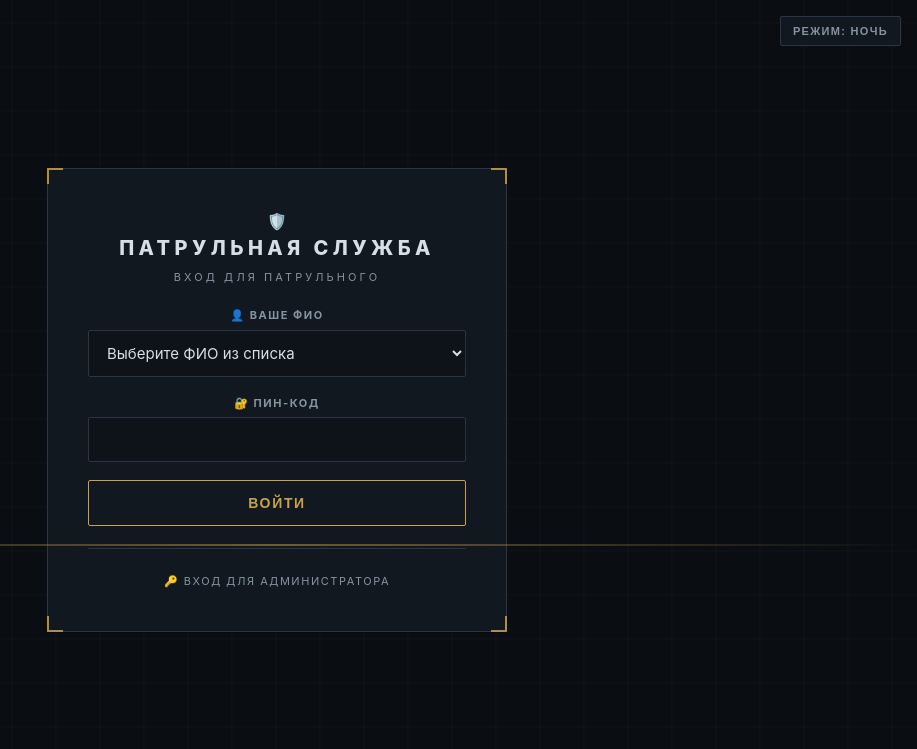
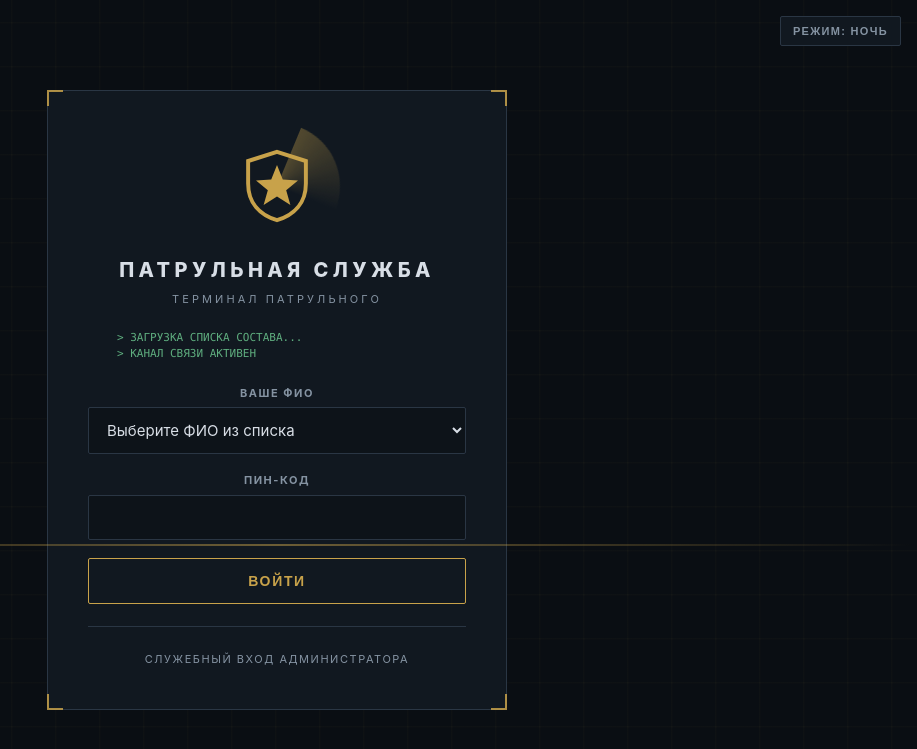
Before and after one commit to Anon2200/patrol-system, a FastAPI app: page / in a window 1280 px wide. Shown: the top 749 px of the page, without its empty margins (363-1280 px from the left). Run offline with FastAPI, Linux system fonts and the light colour scheme; data comes from the database, SQL or seed files in the repository.

Commit message:
Update patrol.html

```diff
--- a/templates/patrol.html
+++ b/templates/patrol.html
@@ -6,7 +6,7 @@
     <title>Патрульная служба колледжа</title>
     <link rel="icon" href="/static/favicon.svg" type="image/svg+xml">
     <link rel="manifest" href="/manifest.webmanifest">
-    <meta name="theme-color" content="#667eea">
+    <meta name="theme-color" content="#0a0e13">
     <link rel="stylesheet" href="/static/styles.css">
     <script src="/static/app.js"></script>
 </head>
@@ -14,17 +14,27 @@
     {% if not logged_in %}
     <div class="login-wrapper">
         <div class="login-card">
-            <div class="login-logo">🛡️</div>
+            <div class="emblem-wrap">
+                <svg class="emblem" viewBox="0 0 64 64" aria-hidden="true">
+                    <path d="M32 6 L54 13 V30 C54 45 45 54 32 58 C19 54 10 45 10 30 V13 Z" fill="none" stroke="currentColor" stroke-width="3"/>
+                    <path d="M32 16 L36.4 27 L48 27.8 L39 35.2 L42.2 46.4 L32 40 L21.8 46.4 L25 35.2 L16 27.8 L27.6 27 Z" fill="currentColor"/>
+                </svg>
+            </div>
             <h1 class="login-title">Патрульная служба</h1>
-            <p class="login-subtitle">Вход для патрульного</p>
+            <p class="login-subtitle">Терминал патрульного</p>
+
+            <div class="boot-log">
+                <div class="boot-line">&gt; ЗАГРУЗКА СПИСКА СОСТАВА...</div>
+                <div class="boot-line">&gt; КАНАЛ СВЯЗИ АКТИВЕН</div>
+            </div>
 
             {% if error %}
-            <div class="alert alert-error">⚠️ {{ error }}</div>
+            <div class="alert alert-error">{{ error }}</div>
             {% endif %}
 
             <form action="/patrol/login" method="POST">
                 <div class="form-group">
-                    <label class="form-label" for="patrol_name">👤 Ваше ФИО</label>
+                    <label class="form-label" for="patrol_name">Ваше ФИО</label>
                     <select class="form-select" id="patrol_name" name="patrol_name" required>
                         <option value="" disabled selected>Выберите ФИО из списка</option>
                         {% for name in patrol_names %}
@@ -34,52 +44,52 @@
                 </div>
 
                 <div class="form-group">
-                    <label class="form-label" for="pin">🔐 ПИН-код</label>
-                    <input class="form-input" type="password" id="pin" name="pin" required>
+                    <label class="form-label" for="pin">ПИН-код</label>
+                    <input class="form-input mono" type="password" id="pin" name="pin" required>
                 </div>
 
                 <button type="submit" class="btn btn-primary btn-block">Войти</button>
             </form>
 
             <div class="login-footer">
-                <a href="/login">🔑 Вход для администратора</a>
+                <a href="/login">Служебный вход администратора</a>
             </div>
         </div>
     </div>
-    <button class="theme-toggle floating" id="themeBtn" onclick="toggleTheme()">🌙</button>
+    <button class="theme-toggle floating" id="themeBtn" onclick="toggleTheme()">РЕЖИМ: НОЧЬ</button>
     {% else %}
     <div class="container">
         <div class="page-header">
             <div class="page-title">
-                <span>📋</span>
+                <span class="status-dot"></span>
                 <span>Фиксация нарушения</span>
             </div>
             <div class="nav-links">
-                <span class="user-badge">👤 {{ patrol_name }}</span>
-                <button class="theme-toggle" id="themeBtn" onclick="toggleTheme()">🌙</button>
+                <span class="user-badge">{{ patrol_name }}</span>
+                <button class="theme-toggle" id="themeBtn" onclick="toggleTheme()">РЕЖИМ: НОЧЬ</button>
                 <a href="/patrol/logout" class="nav-link nav-link-danger">Выйти</a>
             </div>
         </div>
 
-        <div class="card" style="margin-bottom: 20px; padding: 20px;">
+        <div class="card" style="margin-bottom: 20px; padding: 18px 22px;">
             <div style="display: flex; justify-content: space-between; align-items: center; flex-wrap: wrap; gap: 12px;">
                 <div>
                     {% if on_duty_today %}
-                    <div class="alert alert-success" style="margin: 0;">📅 Сегодня вы дежурите!{% if duty_colleagues %} С вами: {{ duty_colleagues | join(', ') }}{% endif %}</div>
+                    <div class="alert alert-success" style="margin: 0;">Сегодня вы дежурите{% if duty_colleagues %} · с вами: {{ duty_colleagues | join(', ') }}{% endif %}</div>
                     {% else %}
-                    <div style="color: var(--muted); font-size: 14px;">📅 Сегодня вы не в графике дежурств.</div>
+                    <div style="color: var(--muted); font-size: 12px; letter-spacing: 0.1em; text-transform: uppercase;">Сегодня вы не в графике дежурств</div>
                     {% endif %}
-                    <div style="color: var(--muted); font-size: 13px; margin-top: 6px;">🕐 За 30 дней: {{ my_shifts_count }} смен, {{ my_hours }} ч</div>
+                    <div style="color: var(--muted); font-size: 11px; margin-top: 6px; letter-spacing: 0.08em;">ЗА 30 ДНЕЙ: {{ my_shifts_count }} СМЕН · {{ my_hours }} Ч</div>
                 </div>
                 <div>
                     {% if open_shift %}
-                    <span class="badge badge-green" style="margin-right: 8px;">🟢 Смена с {{ open_shift }}</span>
+                    <span class="badge badge-green" style="margin-right: 8px;">СМЕНА С {{ open_shift }}</span>
                     <form style="display: inline;" action="/shift/end" method="POST">
-                        <button type="submit" class="btn btn-danger">⏹ Завершить смену</button>
+                        <button type="submit" class="btn btn-danger">Завершить смену</button>
                     </form>
                     {% else %}
                     <form style="display: inline;" action="/shift/start" method="POST">
-                        <button type="submit" class="btn btn-success">▶️ Начать смену</button>
+                        <button type="submit" class="btn btn-success">Начать смену</button>
                     </form>
                     {% endif %}
                 </div>
@@ -87,22 +97,22 @@
         </div>
 
         <div class="card">
-            <div id="offlineBadge" class="alert alert-error" style="display: none;">📴 Нет сети: <span id="offlineCount">0</span> зап. ждут отправки. Они уйдут автоматически.</div>
+            <div id="offlineBadge" class="alert alert-error" style="display: none;">НЕТ СВЯЗИ: <span id="offlineCount">0</span> ЗАП. В ОЧЕРЕДИ · ОТПРАВЯТСЯ АВТОМАТИЧЕСКИ</div>
 
             {% if dup_warning %}
-            <div class="alert alert-error">⚠️ {{ dup_warning }}</div>
+            <div class="alert alert-error">{{ dup_warning }}</div>
             {% endif %}
 
             <form action="/add" method="POST" id="violationForm">
                 <input type="hidden" name="dup_confirm" value="{% if dup_warning %}1{% else %}0{% endif %}">
 
                 <div class="form-group">
-                    <label class="form-label" for="student_group">🏫 Группа нарушителя</label>
-                    <input class="form-input" type="text" id="student_group" name="student_group" value="{{ form_group }}" required>
+                    <label class="form-label" for="student_group">Группа нарушителя</label>
+                    <input class="form-input mono" type="text" id="student_group" name="student_group" value="{{ form_group }}" required>
                 </div>
 
                 <div class="form-group">
-                    <label class="form-label" for="student_name">👤 ФИО студента-нарушителя</label>
+                    <label class="form-label" for="student_name">ФИО студента-нарушителя</label>
                     <input class="form-input" type="text" id="student_name" name="student_name" list="students_list" autocomplete="off" required placeholder="Начните вводить фамилию..." value="{{ form_name }}">
                     <datalist id="students_list">
                         {% for s in known_students %}
@@ -112,7 +122,7 @@
                 </div>
 
                 <div class="form-group">
-                    <label class="form-label" for="violation_type">⚠️ Тип нарушения</label>
+                    <label class="form-label" for="violation_type">Тип нарушения</label>
                     <select class="form-select" id="violation_type" name="violation_type" required>
                         {% for v_type in violation_types %}
                         <option value="{{ v_type }}" {% if form_type == v_type %}selected{% endif %}>{{ v_type }}</option>
@@ -121,11 +131,11 @@
                 </div>
 
                 <div class="form-group">
-                    <label class="form-label" for="comment">💬 Детали / Комментарий</label>
+                    <label class="form-label" for="comment">Детали / комментарий</label>
                     <textarea class="form-textarea" id="comment" name="comment" placeholder="Опишите нарушение подробнее (необязательно)">{{ form_comment }}</textarea>
                 </div>
 
-                <button type="submit" class="btn btn-primary btn-block">{% if dup_warning %}⚠️ Сохранить всё равно{% else %}💾 Сохранить нарушение{% endif %}</button>
+                <button type="submit" class="btn btn-primary btn-block">{% if dup_warning %}Сохранить всё равно{% else %}Сохранить нарушение{% endif %}</button>
             </form>
         </div>
     </div>
@@ -141,7 +151,6 @@
             }
         });
 
-        // ===== ОФЛАЙН-РЕЖИМ: очередь записей =====
         const QUEUE_KEY = 'offline_violations';
         const form = document.getElementById('violationForm');
 
@@ -196,7 +205,6 @@
         window.addEventListener('online', flushQueue);
         window.addEventListener('load', function () { updateOfflineBadge(); flushQueue(); });
 
-        // Регистрация service worker (офлайн-оболочка + установка как приложение)
         if ('serviceWorker' in navigator) {
             window.addEventListener('load', function () { navigator.serviceWorker.register('/sw.js'); });
         }
```
